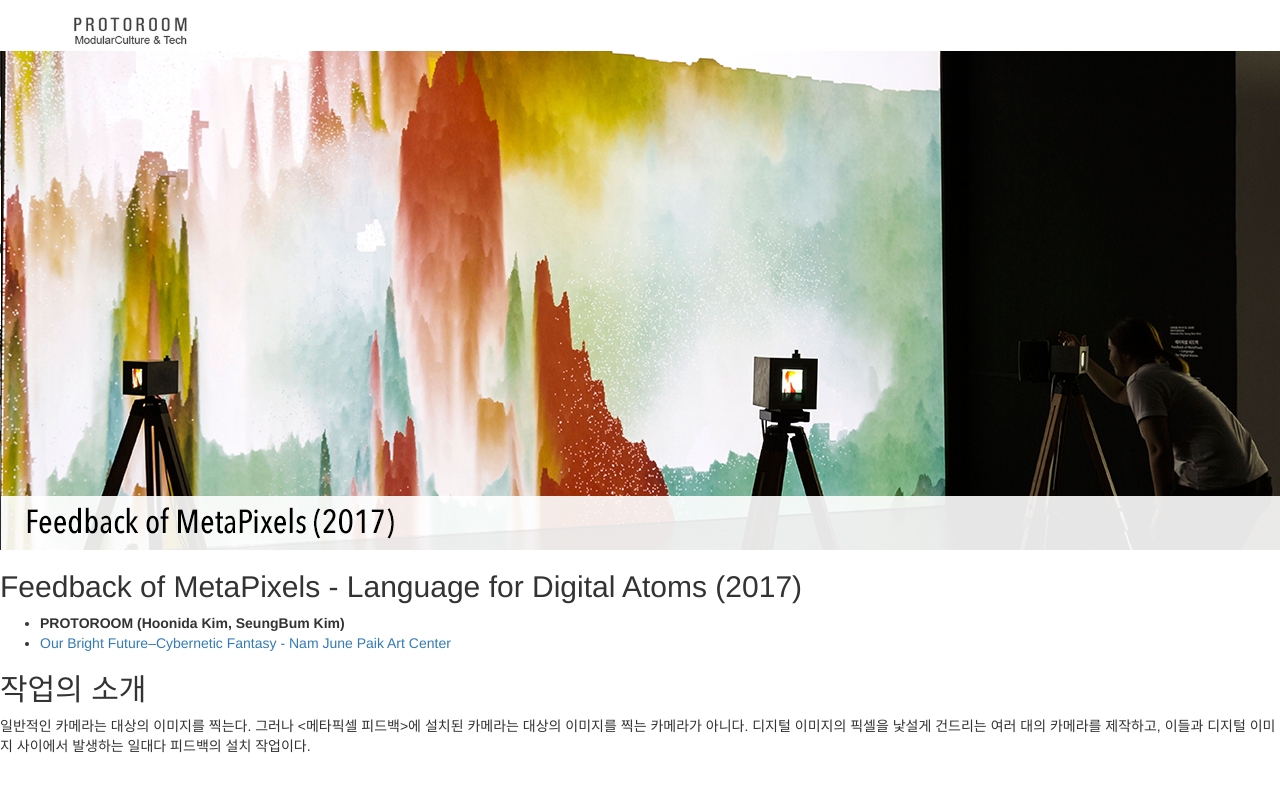
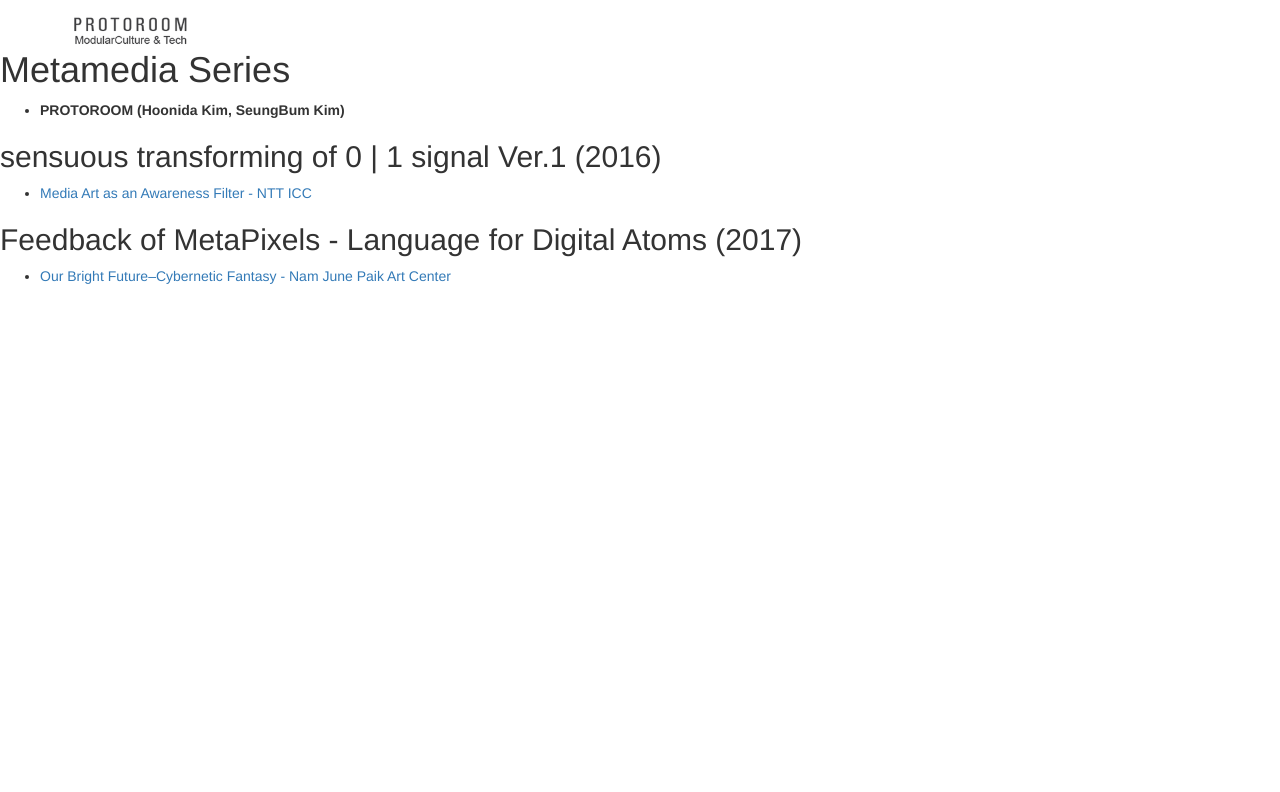
Before and after one commit to PROTOROOM/PROTOROOM, a Jekyll site: the page built from metamedia_series/metamedia_series.md, in a window 1280 px wide. Shown: the top 792 px of the page. Built offline with Jekyll 4.4.1, drawn with Linux system fonts in a browser that asks for light colours; our own code applies the rules of GitHub Pages for plain Markdown files.

Commit message:
Update metamedia_series.md

```diff
--- a/metamedia_series/metamedia_series.md
+++ b/metamedia_series/metamedia_series.md
@@ -1,8 +1,10 @@
-![](/images/metapixel_ex_t.png)
+# Metamedia Series
+ * **PROTOROOM (Hoonida Kim, SeungBum Kim)**
+
+
+## sensuous transforming of 0 | 1 signal Ver.1 (2016)
+ * [Media Art as an Awareness Filter - NTT ICC](http://www.ntticc.or.jp/en/exhibitions/2016/icc-kids-program-2016-media-art-as-an-awareness-filter/)
+
 
 ## Feedback of MetaPixels - Language for Digital Atoms (2017)
- * **PROTOROOM (Hoonida Kim, SeungBum Kim)**
  * [Our Bright Future–Cybernetic Fantasy - Nam June Paik Art Center](https://njpac-en.ggcf.kr/archives/exhibit/cybernetic-fantasy?term=10)
-
-## 작업의 소개
- 일반적인 카메라는 대상의 이미지를 찍는다. 그러나 &lt;메타픽셀 피드백&gt;에 설치된 카메라는 대상의 이미지를 찍는 카메라가 아니다. 디지털 이미지의 픽셀을 낯설게 건드리는 여러 대의 카메라를 제작하고, 이들과 디지털 이미지 사이에서 발생하는 일대다 피드백의 설치 작업이다.
```
